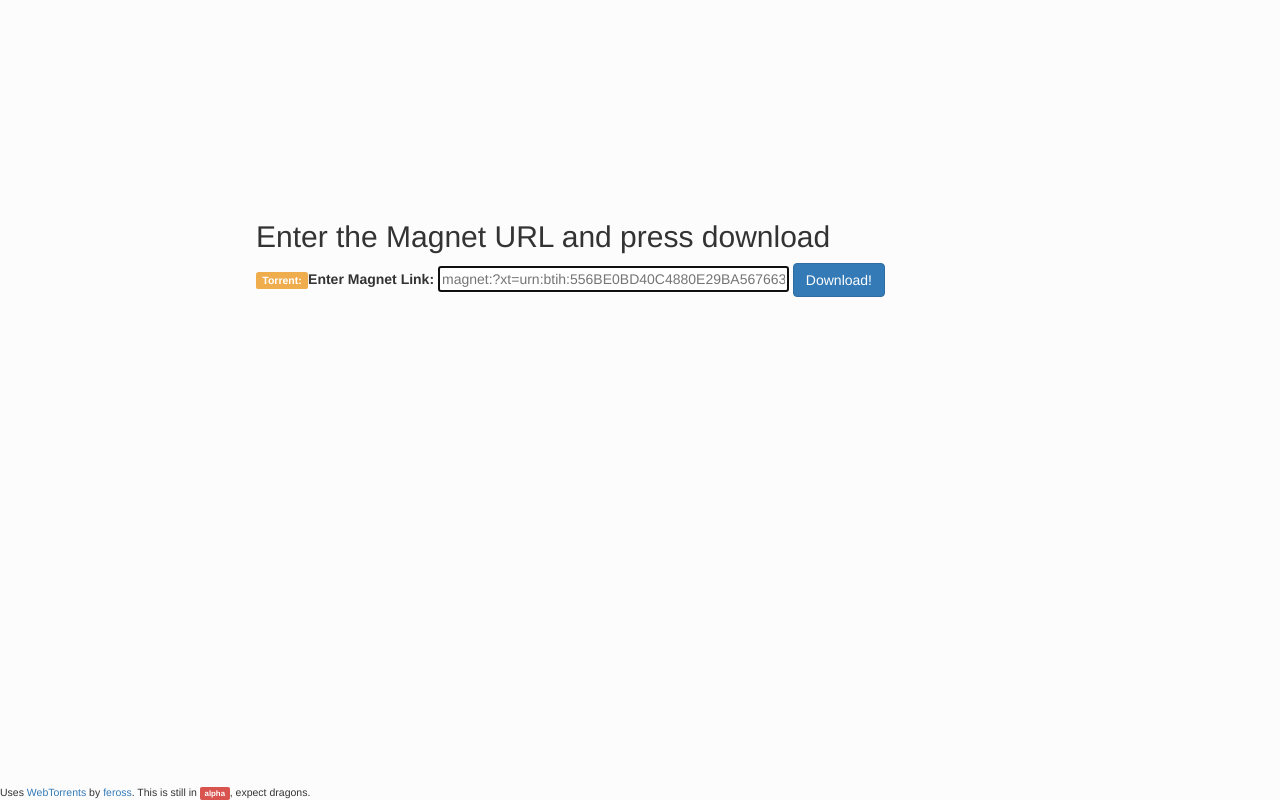
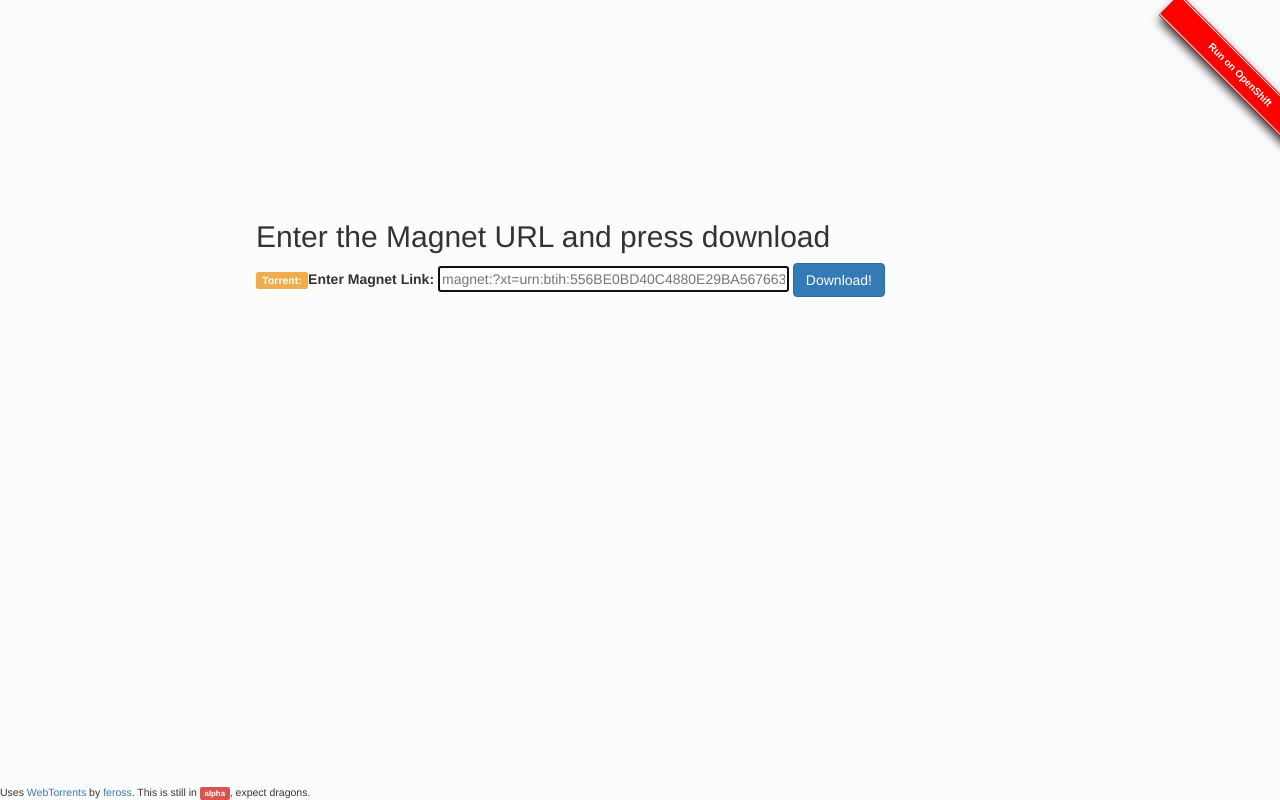
Before and after one commit to MrSwiss/torrentdownloader, a website: page views/download.html in a window 1280 px wide. Drawn offline with nearby package versions, Linux system fonts and the light colour scheme.

Commit message:
Added Openshift Ribbon

```diff
--- a/views/download.html
+++ b/views/download.html
@@ -29,12 +29,68 @@ footer {
     position: fixed;
 	font-size: 75%;
 }
+#fossribbon {
+  z-index:10;
+}
+#fossribbon a{
+  background:red;
+  color:#fff;
+  text-decoration:none;
+  font-family:arial, sans-serif;
+  text-align:center;
+  font-weight:bold;
+  padding:5px 40px;
+  font-size:1rem;
+  line-height:2rem;
+  position:relative;
+  transition:0.5s;
+}
+#fossribbon a:hover{
+  background:black;
+  color:#fff;
+}
+#fossribbon a::before,#fossribbon a::after{
+  content:"";
+  width:100%;
+  display:block;
+  position:absolute;
+  top:1px;
+  left:0;
+  height:1px;
+  background:#fff;
+}
+#fossribbon a::after{
+  bottom:1px;top:auto;
+}
+@media screen and (min-width:800px){
+  #fossribbon{
+    position:absolute;
+    display:block;
+    top:0;
+    right:0;
+    width:200px;
+    overflow:hidden;
+    height:200px;
+  }
+  #fossribbon a{
+    width:200px;
+    position:absolute;
+    top:60px;
+    right:-60px;
+    transform:rotate(45deg);
+    -webkit-transform:rotate(45deg);
+    box-shadow:4px 4px 10px rgba(0,0,0,0.8);
+  }
+}
 </style>
 <!-- Latest compiled and minified CSS -->
 <link rel="stylesheet" href="https://maxcdn.bootstrapcdn.com/bootstrap/3.3.5/css/bootstrap.min.css" integrity="sha512-dTfge/zgoMYpP7QbHy4gWMEGsbsdZeCXz7irItjcC3sPUFtf0kuFbDz/ixG7ArTxmDjLXDmezHubeNikyKGVyQ==" crossorigin="anonymous">
 </head>
 
 <body>
+<span id="fossribbon">
+    <a href="https://openshift.redhat.com/app/console/application_types/custom?name=torrentdloader&initial_git_url=https%3A%2F%2Fgithub.com/bitanath/torrentdownloader.git&cartridges[]=nodejs-0.10">Run on OpenShift</a>
+</span>
 <div class="center-div">
 <h2>Enter the Magnet URL and press download</h2>
   <form id="torform" name="torform" method="post" action="/torrent">
```
